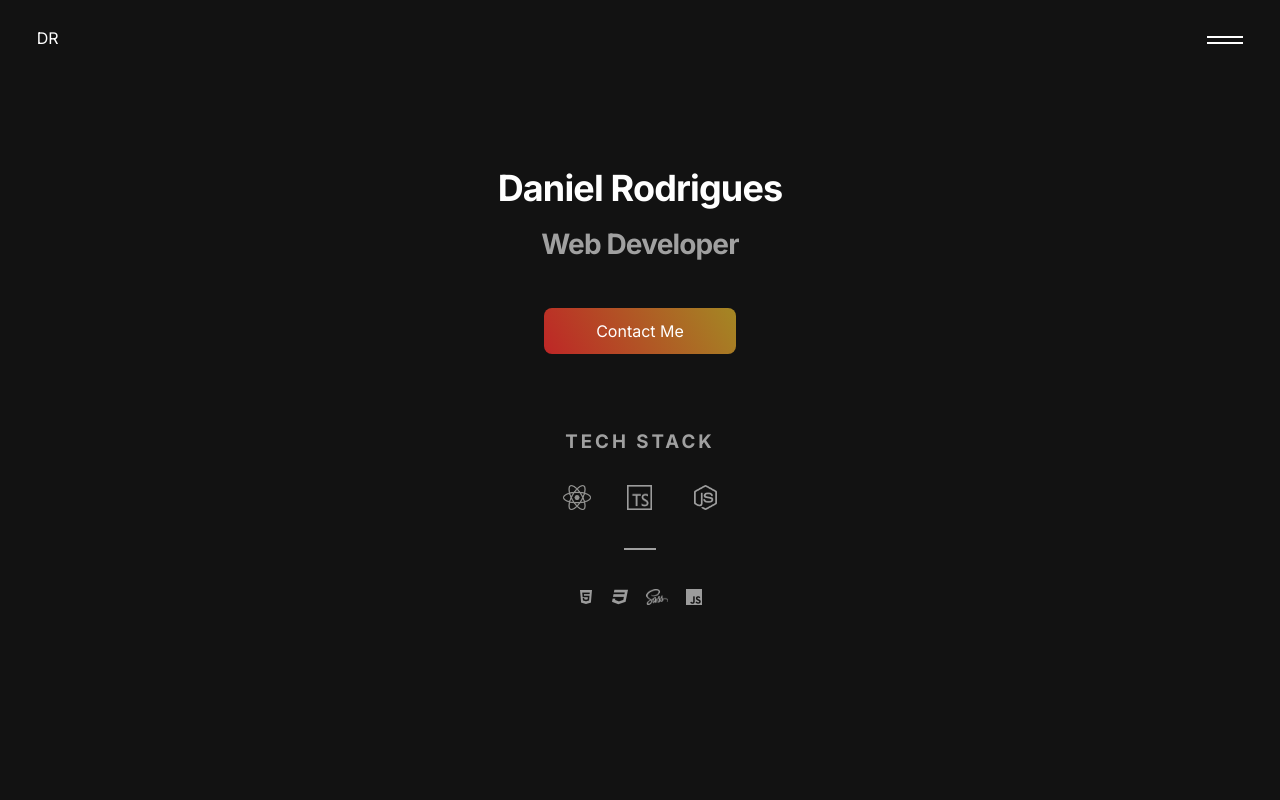
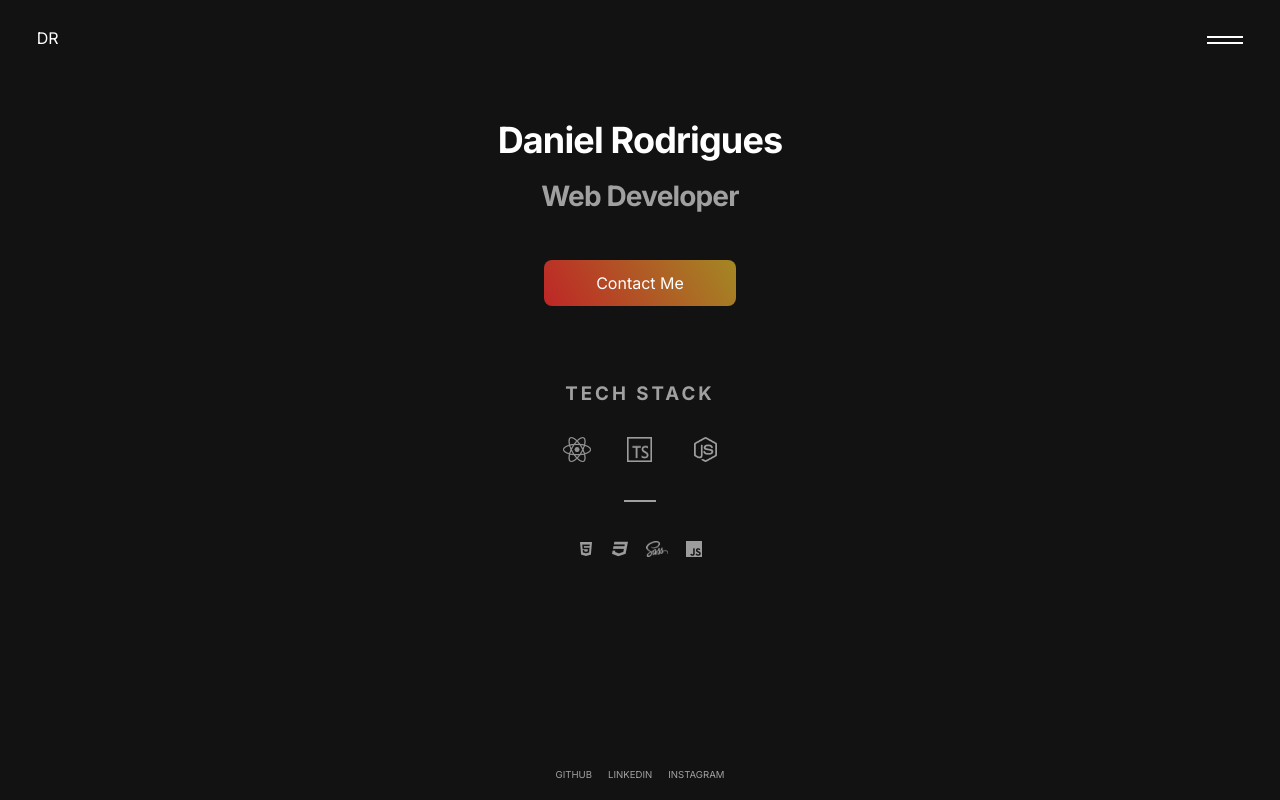
Before and after one commit to danielmsrodrigues/portfolio-project, a React (Vite) app: page / in a window 1280 px wide. Shown: the top 800 px of the page. Built offline with nearby package versions, Linux system fonts and the light colour scheme.

Commit message:
fixed header issue

```diff
--- a/src/components/Header/styles.ts
+++ b/src/components/Header/styles.ts
@@ -3,6 +3,7 @@ import styled from "styled-components";
 export const Wrapper = styled.div`
   display: flex;
   position: absolute;
+  top: 0;
   width: 100%;
   padding: 1.75rem 2.3rem;
   justify-content: space-between;
--- a/src/components/Hero/styles.ts
+++ b/src/components/Hero/styles.ts
@@ -4,7 +4,6 @@ export const Wrapper = styled.div`
   height: 100vh;
   width: 100%;
   text-align: center;
-  overflow: hidden;
 
   img {
     height: 2rem;
@@ -13,7 +12,7 @@ export const Wrapper = styled.div`
 `;
 
 export const TitleWrapper = styled.div`
-  margin-top: 10rem;
+  margin-top: 7rem;
   letter-spacing: -0.84px;
   line-height: 3.5rem;
 
--- a/src/components/Projects/styles.ts
+++ b/src/components/Projects/styles.ts
@@ -6,7 +6,7 @@ export const Wrapper = styled.div`
 `;
 
 export const TitleWrapper = styled.div`
-  margin-top: 4rem;
+  margin-top: 14rem;
   margin-left: 3.25rem;
 
   h2 {
```
